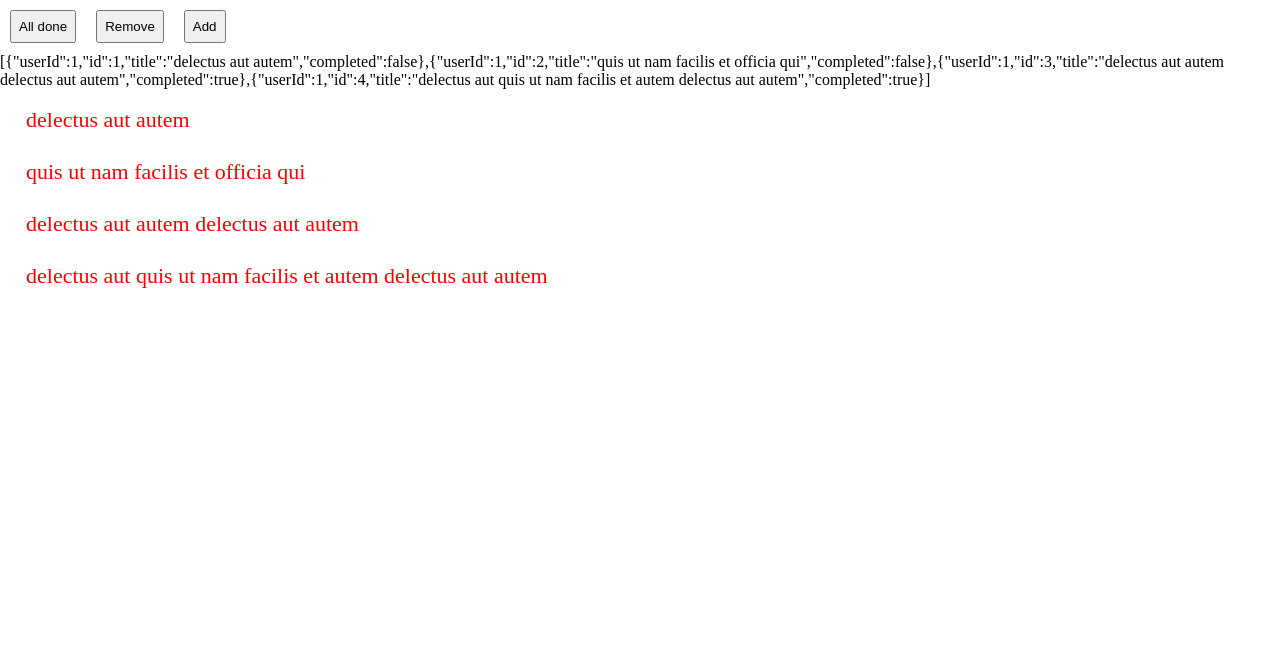
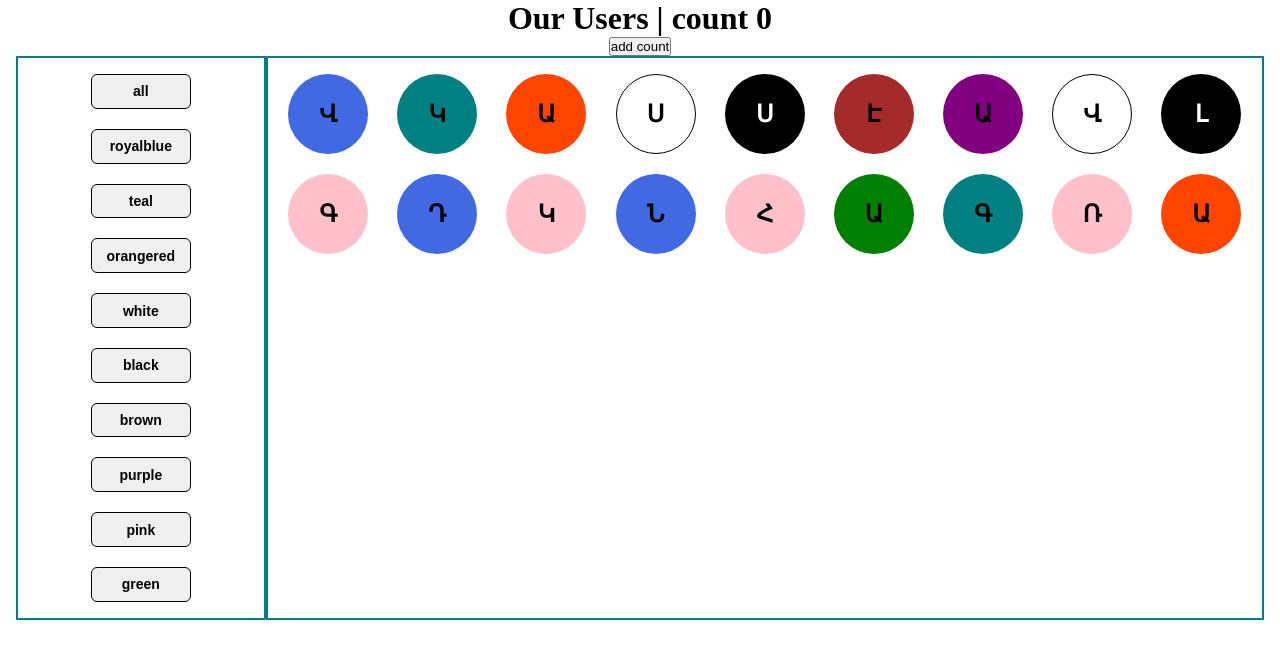
Before and after one commit to BrownEdgar/React_developers, a React (Vite) app: page / in a window 1280 px wide. Shown: the top 658 px of the page. Built offline with nearby package versions, Linux system fonts and the light colour scheme.

Commit message:
fiter not done

```diff
--- /dev/null
+++ b/src/App.css
@@ -0,0 +1,61 @@
+.App {
+    max-width: 1440px;
+    margin: 0 auto;
+    padding-left: 16px;
+    padding-right: 16px;
+    text-align: center;
+}
+.grid{
+    height: 450px;
+    display: grid;
+    grid-template-columns: 1fr 4fr;
+    grid-template-rows: repeat(1fr);
+}
+.grid > div{
+    border: 2px solid teal;
+}
+.users{
+    display: flex;
+    padding: 1em;
+    align-items: center;
+    align-content: start;
+    justify-content: space-around;
+    flex-wrap: wrap;
+    gap: 20px;
+}
+.users > article{
+    border-radius: 50%;
+    display: flex;
+    justify-content: center;
+    align-items: center;
+    width: 80px;
+    height: 80px;
+}
+.users > article.white{
+    border: 1px solid black;;
+}
+.users > article.white-text {
+    color: white;
+}
+.filters{
+    display: flex;
+    justify-content: center;
+    align-items: center;
+    flex-wrap: wrap;
+    gap: 20px;
+    padding: 1em;
+}
+.filters button{
+    padding: 0.6em 1em;
+    flex-basis: 30%;
+    border: 1px solid black;
+    font-weight: 700;
+    font-size: 14px;
+    cursor: pointer;
+    border-radius: 6px;
+    min-width: 100px;
+}
+.filters button.active{
+    background-color: black;
+    color: white;
+}
--- a/src/App.jsx
+++ b/src/App.jsx
@@ -1,51 +1,71 @@
-import React from 'react'
+import React, { useState } from 'react'
 import { useSelector, useDispatch } from 'react-redux'
-import { alldone, removeById, addTodo} from './features/todos/todoSlice';
+import classNames from 'classnames'
 
-import './features/todos/todo.scss'
+import './App.css'
+import { selectAllUsers, selectUsersByFavoriteColor } from './features/users/usersSlice'
+import { resetFilterAction, setFilter } from './features/filter/filterSlice'
+
 
 export default function App() {
-	const todo = useSelector((state) => state.todo)
+  const [currentButtonIndex, setcurrentButtonIndex] = useState([])
+  const [count, setCount] = useState(0)
 	const dispatch = useDispatch();
 
-	const setAllDone = () => {
-        dispatch(alldone());
-      };
+  const users = useSelector(selectAllUsers)
+  const filteredUsers = useSelector( selectUsersByFavoriteColor)
 
-      const getRemoveById = (id) => {
-        dispatch(removeById(id));
-      };
-
-      const hendleAddTodo = (todo) => {
-        dispatch(addTodo(todo));
-      };
-
-	  const toJson = () => {
-        return JSON.stringify(todo)
-      };
-
-	  const todosTitle = () => {
-        return (
-          <ul>
-            {todo.map(todo => (
-              <li key={todo.id}> {todo.title} </li>
-            ))}
-          </ul>
-        );
-      };
-
+  const setActiveButtonIndex = (indx, color) => {
+    if(!currentButtonIndex.includes(indx)){
+      setcurrentButtonIndex(currentButtonIndex.concat(indx));
+    }
+    dispatch(setFilter(color))
+  }
+  const resetFilter = () => {
+    dispatch(resetFilterAction())
+    setcurrentButtonIndex([])
+  }
   return (
-	<div>
-		<button onClick={setAllDone}> All done </button>
-        <button onClick={() => getRemoveById(1)}> Remove </button>
-        <button onClick={() => hendleAddTodo( {
-            "userId": 1,
-            "id": 5,
-            "title": "delectus",
-            "completed": true
-        })}> Add </button>
-		<div>{toJson()}</div>
-		{todosTitle()}
+	<div className='App'>
+		<h1>Our Users | count {count}</h1>
+    <button onClick={() => setCount(count + 1)}>add count</button>
+    <div className="grid">
+      <div className="filters">
+      <button
+          onClick={resetFilter}
+          className={classNames({
+            active: currentButtonIndex < 0
+          })}>all</button>
+        {
+          Array.from(new Set(users.map(user => user.favoritColor)))
+          .map((color,index) => {
+            return (
+              <button
+              className={classNames({
+                active: currentButtonIndex.includes(index)
+              })}
+              onClick={() => setActiveButtonIndex(index, color)}
+              >{color}</button>
+            )
+          })
+        }
+      </div>
+        <div className="users">
+          {filteredUsers.map(user =>{
+            return (
+              <article key={user.id}
+              style={{backgroundColor: `${user.favoritColor}`}}
+              className={classNames({
+                white: user.favoritColor === 'white',
+                'white-text': user.favoritColor === 'black',
+              })}
+              >
+                <h2>{user.name.charAt(0)}</h2>
+              </article>
+            )
+          })}
+        </div>
+    </div>
 	</div>
   )
 }
--- /dev/null
+++ b/src/features/filter/filterSlice.js
@@ -0,0 +1,17 @@
+import { createSlice } from "@reduxjs/toolkit";
+
+const filterSlice = createSlice({
+    name: 'filter',
+    initialState: [],
+    reducers: {
+        setFilter: (state, {payload}) => {
+            if(!state.includes(payload)){
+                state.push(payload)
+            }
+        },
+        resetFilterAction:() => []
+    }
+})
+
+export const { setFilter, resetFilterAction } = filterSlice.actions
+export default filterSlice.reducer;
--- /dev/null
+++ b/src/features/users/usersSlice.js
@@ -0,0 +1,113 @@
+import { createSlice, createSelector } from '@reduxjs/toolkit'
+
+const usersSlice = createSlice({
+    name: "users",
+    initialState: [
+        {
+            id: 1,
+            name: "Վարդան",
+            favoritColor: 'royalblue',
+        },
+        {
+            id: 2,
+            name: "Կարինե",
+            favoritColor: 'teal',
+        },
+        {
+            id: 3,
+            name: "Աշոտ",
+            favoritColor: 'orangered',
+        },
+        {
+            id: 4,
+            name: "Սեդա",
+            favoritColor: 'white',
+        },
+        {
+            id: 5,
+            name: "Սուրեն",
+            favoritColor: 'black',
+        },
+        {
+            id: 6,
+            name: "Էդգար",
+            favoritColor: 'brown',
+        },
+        {
+            id: 7,
+            name: "Արեն",
+            favoritColor: 'purple',
+        },
+        {
+            id: 8,
+            name: "Վարուժ",
+            favoritColor: 'white',
+        },
+        {
+            id: 9,
+            name: "Լիաննա",
+            favoritColor: 'black',
+        },
+        {
+            id: 10,
+            name: "Գագիկ",
+            favoritColor: 'pink',
+        },
+        {
+            id: 11,
+            name: "Դավիթ",
+            favoritColor: 'royalblue',
+        },{
+            id: 12,
+            name: "Կարեն",
+            favoritColor: 'pink',
+        },{
+            id: 13,
+            name: "Նարեկ",
+            favoritColor: 'royalblue',
+        },{
+            id: 14,
+            name: "Հակոբ",
+            favoritColor: 'pink',
+        },{
+            id: 15,
+            name: "Արամ",
+            favoritColor: 'green',
+        },{
+            id: 16,
+            name: "Գոհար",
+            favoritColor: 'teal',
+        },{
+            id: 17,
+            name: "Ռազմիկ",
+            favoritColor: 'pink',
+        },{
+            id: 18,
+            name: "Աննա",
+            favoritColor: 'orangered',
+        },
+    ],
+    reducers: {
+
+    }
+})
+
+
+export function selectAllUsers(state){
+    return state.users
+}
+
+export function selectFilter(state){
+    return state.filter
+}
+
+
+export const selectUsersByFavoriteColor = createSelector(
+    [selectAllUsers, selectFilter],
+    (users, filterColor) => {
+        if(filterColor.length === 0) return users;
+        return users.filter(user => filterColor.includes(user.favoritColor))
+    }
+)
+
+export default usersSlice.reducer;
--- a/src/index.css
+++ b/src/index.css
@@ -1,7 +1,7 @@
 @import url('https://fonts.googleapis.com/css2?family=Outfit:wght@100;200;300;400;500;600;700;800;900&display=swap');
 
 *{
-	margin: 0;
+  margin: 0;
   padding: 0;
   box-sizing: border-box;
 
@@ -15,7 +15,7 @@
 	margin: 50px;
 
 } */
-
+/*
 a {
 	text-decoration: none;
 	color: inherit;
@@ -28,7 +28,7 @@ li {
 	padding: 8px 16px;
 	margin: 10px;
 
-}
+} */
 
 /* button {
 	border-radius: 12px;
--- a/src/store/index.js
+++ b/src/store/index.js
@@ -1,9 +1,13 @@
 import { configureStore } from '@reduxjs/toolkit'
 import todoSlice from '../features/todos/todoSlice'
+import usersSlice from '../features/users/usersSlice'
+import filterSlice from '../features/filter/filterSlice'
 
 const store = configureStore({
     reducer: {
-        todo: todoSlice
+        todo: todoSlice,
+        users: usersSlice,
+        filter: filterSlice
     },
 })
 
```
Also changed, not shown: src/AppTodo.jsx (added, +51 -0 lines), src/features/users/usersAPI.js (added).
